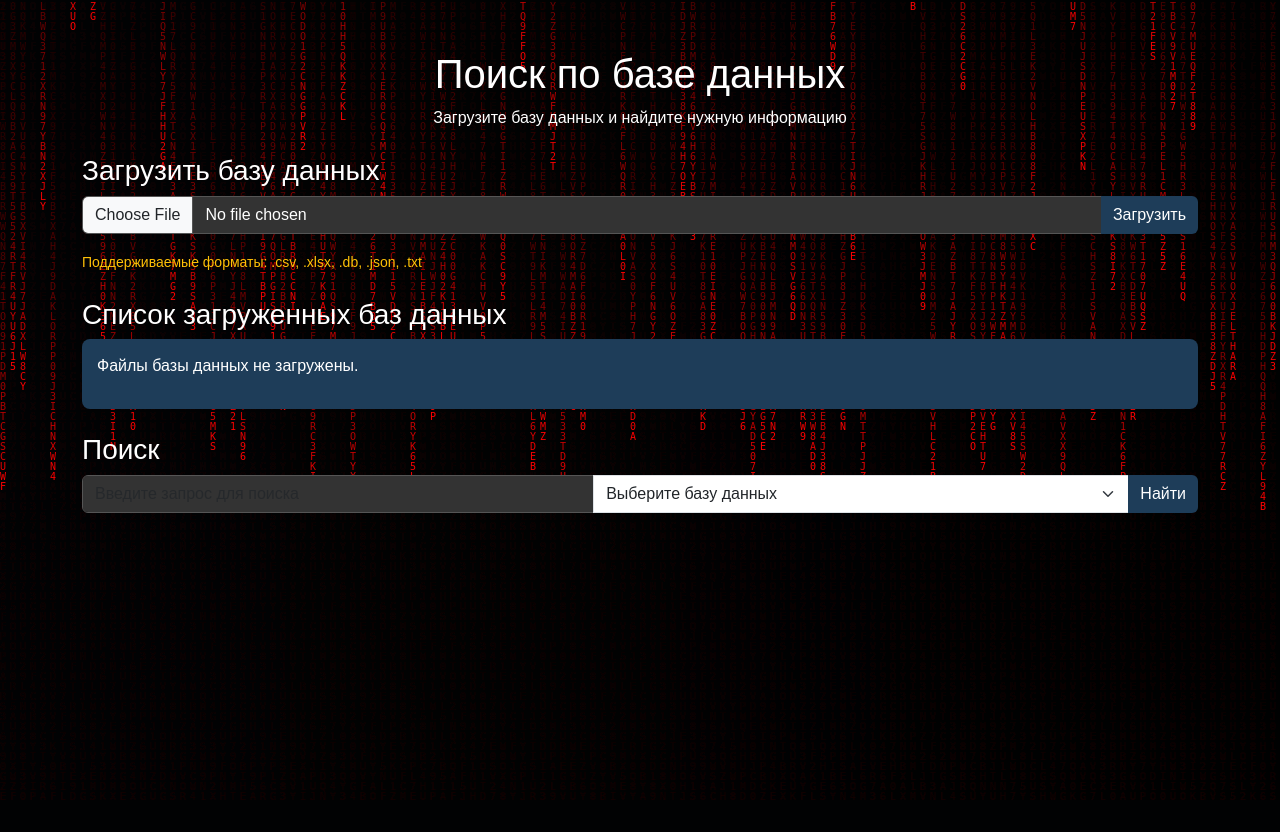
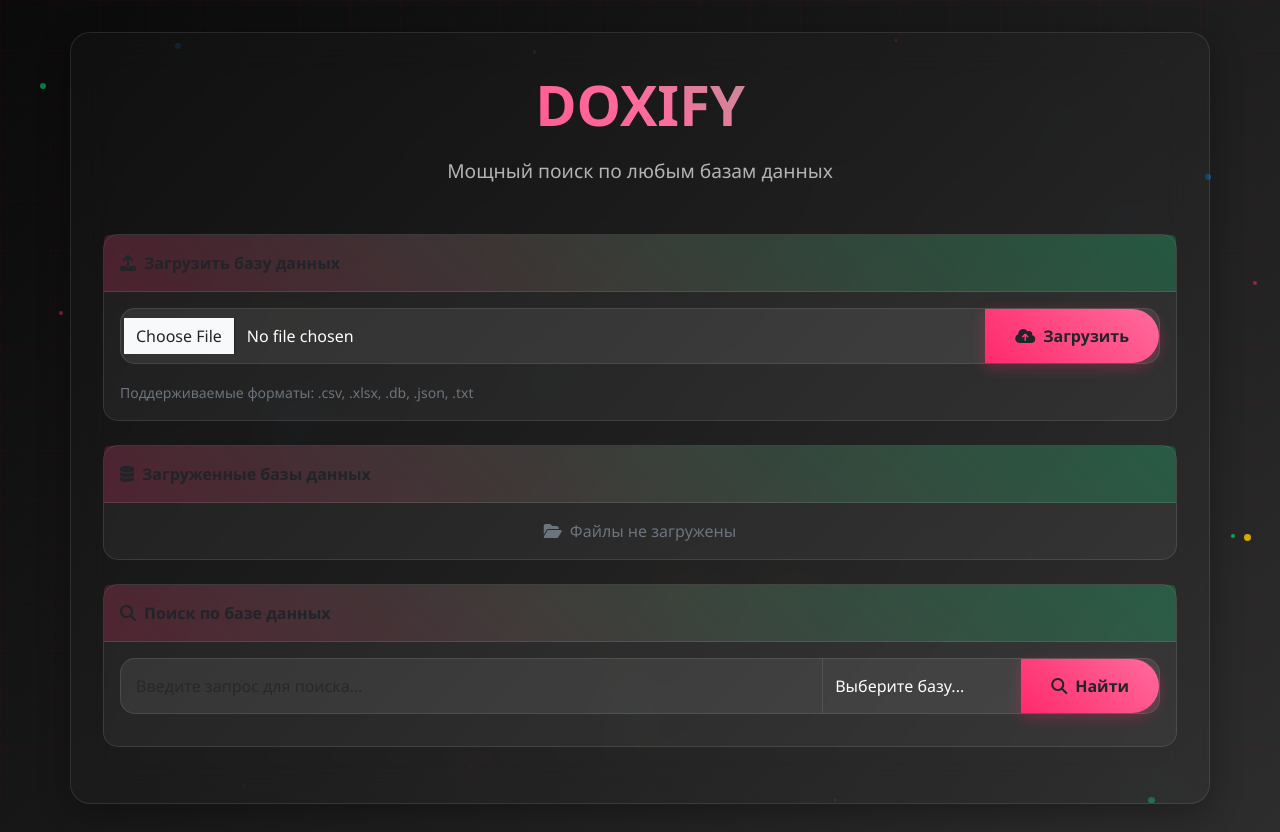
Before and after one commit to Tool-xx/doxify, a Flask app: page / in a window 1280 px wide. Before the commit the page ends 800 px from the top, so only its background shows below. Run offline with Flask 3, Linux system fonts and the light colour scheme.

Commit message:
Update search.html

```diff
--- a/templates/search.html
+++ b/templates/search.html
@@ -3,165 +3,324 @@
 <head>
     <meta charset="UTF-8">
     <meta name="viewport" content="width=device-width, initial-scale=1.0">
-    <title>Поиск по базам данных</title>
+    <title>Doxify - Поиск по базам данных</title>
     <link href="https://cdn.jsdelivr.net/npm/bootstrap@5.3.0-alpha1/dist/css/bootstrap.min.css" rel="stylesheet">
+    <link rel="stylesheet" href="https://cdnjs.cloudflare.com/ajax/libs/font-awesome/6.4.0/css/all.min.css">
     <style>
+        :root {
+            --primary-bg: #0a0a0a;
+            --secondary-bg: #1a1a1a;
+            --accent: #ff2a6d;
+            --accent-hover: #ff4d85;
+            --text-primary: #ffffff;
+            --text-secondary: #b3b3b3;
+            --card-bg: rgba(255, 255, 255, 0.05);
+            --border: rgba(255, 255, 255, 0.1);
+        }
+
         body {
-            background: linear-gradient(to right, #2C5364, #203A43, #0F2027);
-            color: white;
-            font-family: 'Arial', sans-serif;
-            overflow: hidden; /* Отключаем прокрутку */
+            background: linear-gradient(135deg, var(--primary-bg) 0%, #1a1a1a 50%, #2d2d2d 100%);
+            color: var(--text-primary);
+            font-family: 'Segoe UI', Tahoma, Geneva, Verdana, sans-serif;
+            min-height: 100vh;
+            margin: 0;
+            overflow-x: hidden;
         }
-        .container {
-            margin-top: 50px;
-            position: relative; /* Для позиционирования */
-            z-index: 1; /* Увеличиваем порядок наложения */
+
+        .glass-container {
+            background: rgba(255, 255, 255, 0.02);
+            backdrop-filter: blur(20px);
+            border: 1px solid var(--border);
+            border-radius: 20px;
+            padding: 2rem;
+            margin: 2rem auto;
+            box-shadow: 0 8px 32px rgba(0, 0, 0, 0.3);
         }
-        canvas {
-            position: absolute;
+
+        .header {
+            text-align: center;
+            margin-bottom: 3rem;
+        }
+
+        .logo {
+            font-size: 3.5rem;
+            font-weight: 800;
+            background: linear-gradient(45deg, var(--accent), #ff6b9d, #00ff88);
+            -webkit-background-clip: text;
+            -webkit-text-fill-color: transparent;
+            margin-bottom: 0.5rem;
+            animation: glow 2s ease-in-out infinite alternate;
+        }
+
+        @keyframes glow {
+            from { text-shadow: 0 0 20px rgba(255, 42, 109, 0.5); }
+            to { text-shadow: 0 0 30px rgba(255, 42, 109, 0.8), 0 0 40px rgba(255, 42, 109, 0.6); }
+        }
+
+        .subtitle {
+            color: var(--text-secondary);
+            font-size: 1.2rem;
+            margin-bottom: 2rem;
+        }
+
+        .btn-neon {
+            background: linear-gradient(45deg, var(--accent), #ff6b9d);
+            border: none;
+            border-radius: 50px;
+            padding: 12px 30px;
+            font-weight: 600;
+            transition: all 0.3s ease;
+            box-shadow: 0 4px 15px rgba(255, 42, 109, 0.3);
+        }
+
+        .btn-neon:hover {
+            transform: translateY(-2px);
+            box-shadow: 0 6px 20px rgba(255, 42, 109, 0.4);
+            background: linear-gradient(45deg, var(--accent-hover), #ff85b0);
+        }
+
+        .form-control {
+            background: rgba(255, 255, 255, 0.08);
+            border: 1px solid var(--border);
+            color: var(--text-primary);
+            border-radius: 15px;
+            padding: 15px;
+            transition: all 0.3s ease;
+        }
+
+        .form-control:focus {
+            background: rgba(255, 255, 255, 0.12);
+            border-color: var(--accent);
+            box-shadow: 0 0 0 0.2rem rgba(255, 42, 109, 0.25);
+            color: var(--text-primary);
+        }
+
+        .card {
+            background: var(--card-bg);
+            border: 1px solid var(--border);
+            border-radius: 15px;
+            margin-bottom: 1.5rem;
+            transition: all 0.3s ease;
+        }
+
+        .card:hover {
+            transform: translateY(-5px);
+            box-shadow: 0 10px 25px rgba(0, 0, 0, 0.2);
+        }
+
+        .card-header {
+            background: linear-gradient(45deg, rgba(255, 42, 109, 0.2), rgba(0, 255, 136, 0.2));
+            border-bottom: 1px solid var(--border);
+            padding: 1rem;
+            font-weight: 600;
+        }
+
+        .file-list {
+            list-style: none;
+            padding: 0;
+        }
+
+        .file-item {
+            padding: 1rem;
+            border-bottom: 1px solid var(--border);
+            display: flex;
+            justify-content: space-between;
+            align-items: center;
+        }
+
+        .file-item:last-child {
+            border-bottom: none;
+        }
+
+        .delete-btn {
+            background: transparent;
+            border: none;
+            color: var(--accent);
+            cursor: pointer;
+            transition: all 0.3s ease;
+        }
+
+        .delete-btn:hover {
+            color: var(--accent-hover);
+            transform: scale(1.1);
+        }
+
+        .cyber-grid {
+            position: fixed;
             top: 0;
             left: 0;
             width: 100%;
             height: 100%;
-            z-index: 0; /* Под контейнером */
+            background:
+                linear-gradient(rgba(255, 42, 109, 0.1) 1px, transparent 1px),
+                linear-gradient(90deg, rgba(255, 42, 109, 0.1) 1px, transparent 1px);
+            background-size: 50px 50px;
+            z-index: -1;
+            opacity: 0.3;
         }
-        .form-control {
-            background-color: #333;
-            color: white;
-            border: 1px solid #555;
+
+        .particles {
+            position: fixed;
+            top: 0;
+            left: 0;
+            width: 100%;
+            height: 100%;
+            z-index: -2;
         }
-        .btn-primary {
-            background-color: #1E3D59;
+
+        .floating {
+            animation: floating 3s ease-in-out infinite;
+        }
+
+        @keyframes floating {
+            0% { transform: translateY(0px); }
+            50% { transform: translateY(-10px); }
+            100% { transform: translateY(0px); }
+        }
+
+        .input-group {
+            background: rgba(255, 255, 255, 0.08);
+            border-radius: 15px;
+            border: 1px solid var(--border);
+        }
+
+        .input-group .form-control,
+        .input-group .form-select {
+            background: transparent;
             border: none;
+            color: var(--text-primary);
         }
-        .btn-primary:hover {
-            background-color: #1C3A5A;
+
+        .input-group .form-select {
+            border-left: 1px solid var(--border);
         }
-        .history-list {
-            background-color: #1E3D59;
-            border-radius: 8px;
-            padding: 15px;
-        }
-        .history-item {
-            padding: 5px 0;
-            color: #D4D4D4;
-        }
-        .file-list {
-            background-color: #1E3D59;
-            border-radius: 8px;
-            padding: 15px;
-        }
-        .file-item {
-            padding: 5px 0;
-            color: #D4D4D4;
-        }
-        .delete-btn {
-            background-color: transparent;
-            border: none;
-            color: red;
-        }
-        .delete-btn:hover {
-            color: darkred;
+
+        .input-group:focus-within {
+            border-color: var(--accent);
+            box-shadow: 0 0 0 0.2rem rgba(255, 42, 109, 0.25);
         }
     </style>
-    <script>
-        // Эффект падающих символов
-        function initMatrixEffect() {
-            const canvas = document.createElement('canvas');
-            document.body.appendChild(canvas);
-            const ctx = canvas.getContext('2d');
-
-            canvas.height = window.innerHeight;
-            canvas.width = window.innerWidth;
-
-            const symbols = 'ABCDEFGHIJKLMNOPQRSTUVWXYZ0123456789';
-            const fontSize = 10;
-            const columns = Math.floor(canvas.width / fontSize);
-            const drops = Array(columns).fill(1);
-
-            function draw() {
-                ctx.fillStyle = 'rgba(0, 0, 0, 0.05)';
-                ctx.fillRect(0, 0, canvas.width, canvas.height);
-
-                ctx.fillStyle = '#ff0000'; // Красный цвет
-                ctx.font = fontSize + 'px monospace';
-
-                for (let i = 0; i < drops.length; i++) {
-                    const text = symbols[Math.floor(Math.random() * symbols.length)];
-                    ctx.fillText(text, i * fontSize, drops[i] * fontSize);
-
-                    if (drops[i] * fontSize > canvas.height && Math.random() > 0.975) {
-                        drops[i] = 0;
-                    }
-                    drops[i]++;
-                }
-            }
-
-            setInterval(draw, 50);
-        }
-
-        window.onload = initMatrixEffect; // Запускаем эффект после загрузки страницы
-    </script>
 </head>
 <body>
-    <div class="container">
-        <div class="text-center">
-            <h1>Поиск по базе данных</h1>
-            <p>Загрузите базу данных и найдите нужную информацию</p>
+    <div class="cyber-grid"></div>
+    <div class="particles" id="particles"></div>
+
+    <div class="container glass-container">
+        <div class="header">
+            <div class="logo floating">DOXIFY</div>
+            <p class="subtitle">Мощный поиск по любым базам данных</p>
         </div>
 
         <!-- Форма для загрузки базы данных -->
-        <div class="mt-4">
-            <h3>Загрузить базу данных</h3>
+        <div class="card">
+            <div class="card-header">
+                <i class="fas fa-upload me-2"></i>Загрузить базу данных
+            </div>
+            <div class="card-body">
                 <form id="fileUploadForm" action="/select_file" method="POST" enctype="multipart/form-data">
                     <div class="input-group mb-3">
                         <input type="file" class="form-control" name="file" id="fileInput" accept=".csv,.xlsx,.db,.json,.txt" required>
-                    <button class="btn btn-primary" type="submit">Загрузить</button>
+                        <button class="btn btn-neon" type="submit">
+                            <i class="fas fa-cloud-upload-alt me-2"></i>Загрузить
+                        </button>
                     </div>
-                <small class="text-warning">Поддерживаемые форматы: .csv, .xlsx, .db, .json, .txt</small>
+                    <small class="text-secondary">Поддерживаемые форматы: .csv, .xlsx, .db, .json, .txt</small>
                 </form>
+            </div>
         </div>
 
         <!-- Список загруженных баз данных -->
-        <div class="mt-4">
-            <h3>Список загруженных баз данных</h3>
-            <div class="file-list">
+        <div class="card">
+            <div class="card-header">
+                <i class="fas fa-database me-2"></i>Загруженные базы данных
+            </div>
+            <div class="card-body">
                 {% if files %}
-                    <ul>
+                    <ul class="file-list">
                         {% for file in files %}
                         <li class="file-item">
-                            {{ file }}
-                            <!-- Форма для удаления файла -->
+                            <span><i class="fas fa-file me-2"></i>{{ file }}</span>
                             <form id="deleteForm_{{ file }}" action="/delete_file/{{ file }}" method="POST" style="display: inline;">
                                 <button type="button" class="delete-btn" onclick="confirmDelete('{{ file }}')">
-                                    <img src="https://img.icons8.com/fluency/48/000000/delete-forever.png" width="20px" alt="Удалить">
+                                    <i class="fas fa-trash"></i>
                                 </button>
                             </form>
                         </li>
                         {% endfor %}
                     </ul>
                 {% else %}
-                    <p>Файлы базы данных не загружены.</p>
+                    <p class="text-center text-secondary mb-0">
+                        <i class="fas fa-folder-open me-2"></i>Файлы не загружены
+                    </p>
                 {% endif %}
             </div>
         </div>
 
         <!-- Форма поиска -->
-        <div class="mt-4">
-            <h3>Поиск</h3>
+        <div class="card">
+            <div class="card-header">
+                <i class="fas fa-search me-2"></i>Поиск по базе данных
+            </div>
+            <div class="card-body">
                 <form action="/search" method="POST">
                     <div class="input-group mb-3">
-                    <input type="text" class="form-control" name="search_term" placeholder="Введите запрос для поиска" required>
-                    <select class="form-select" name="selected_file" required>
-                        <option value="">Выберите базу данных</option>
+                        <input type="text" class="form-control" name="search_term" placeholder="Введите запрос для поиска..." required>
+                        <select class="form-select" name="selected_file" required style="max-width: 200px;">
+                            <option value="">Выберите базу...</option>
                             {% for file in files %}
                             <option value="{{ file }}">{{ file }}</option>
                             {% endfor %}
                         </select>
-                    <button class="btn btn-primary" type="submit">Найти</button>
+                        <button class="btn btn-neon" type="submit">
+                            <i class="fas fa-search me-2"></i>Найти
+                        </button>
                     </div>
                 </form>
             </div>
         </div>
+    </div>
+
+    <script>
+        // Эффект частиц
+        function createParticles() {
+            const container = document.getElementById('particles');
+            const colors = ['#ff2a6d', '#00ff88', '#0099ff', '#ffcc00'];
+
+            for (let i = 0; i < 50; i++) {
+                const particle = document.createElement('div');
+                particle.style.position = 'absolute';
+                particle.style.width = Math.random() * 5 + 2 + 'px';
+                particle.style.height = particle.style.width;
+                particle.style.background = colors[Math.floor(Math.random() * colors.length)];
+                particle.style.borderRadius = '50%';
+                particle.style.opacity = Math.random() * 0.6 + 0.2;
+
+                particle.style.left = Math.random() * 100 + 'vw';
+                particle.style.top = Math.random() * 100 + 'vh';
+
+                container.appendChild(particle);
+
+                animateParticle(particle);
+            }
+        }
+
+        function animateParticle(particle) {
+            const duration = Math.random() * 10 + 5;
+            particle.style.transition = `all ${duration}s ease-in-out`;
+
+            setInterval(() => {
+                particle.style.left = Math.random() * 100 + 'vw';
+                particle.style.top = Math.random() * 100 + 'vh';
+            }, duration * 1000);
+        }
+
+        function confirmDelete(filename) {
+            if (confirm(`Удалить базу данных "${filename}"?`)) {
+                document.getElementById(`deleteForm_${filename}`).submit();
+            }
+        }
+
+        document.addEventListener('DOMContentLoaded', createParticles);
+    </script>
 </body>
 </html>
```
Lines whose indentation alone changed are shown as unchanged.
